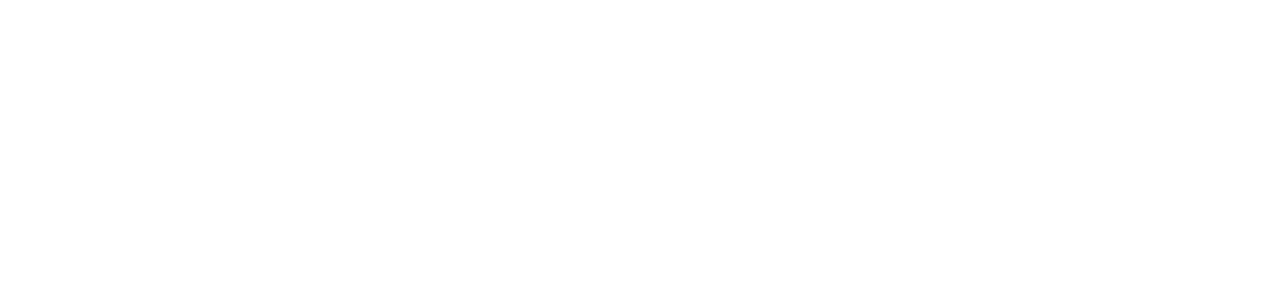
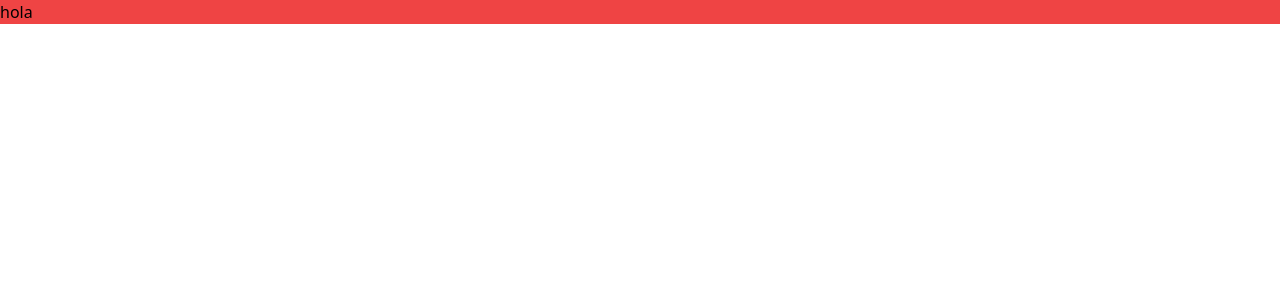
Before and after one commit to Gaston-Aller-00/Dashboard-store, a React (Vite) app: page / in a window 1280 px wide. Shown: the top 300 px of the page. Built offline with nearby package versions, Linux system fonts and the light colour scheme.

Commit message:
test tailwind

```diff
--- a/src/App.jsx
+++ b/src/App.jsx
@@ -3,8 +3,8 @@
 
   return (
     <>
-      <div>
-
+      <div className="bg-red-500">
+        hola
       </div>
 
     </>
```
